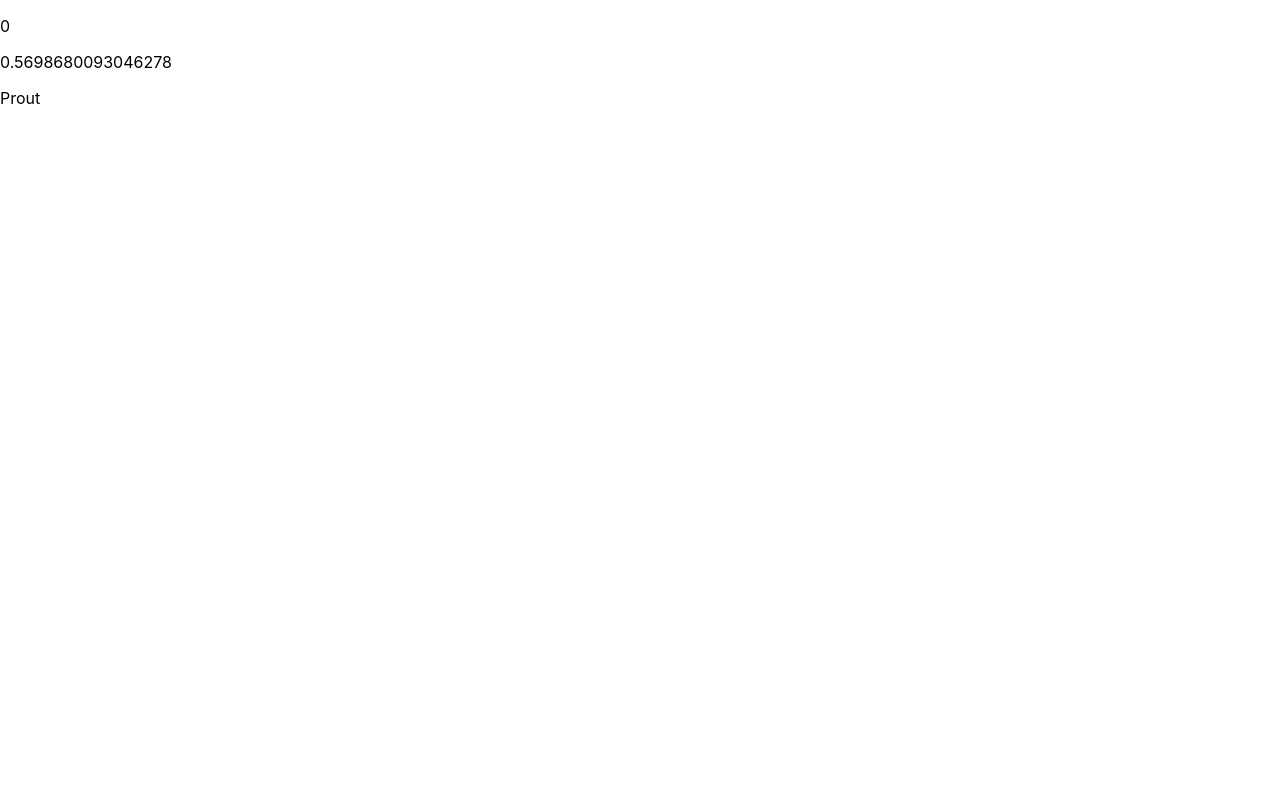
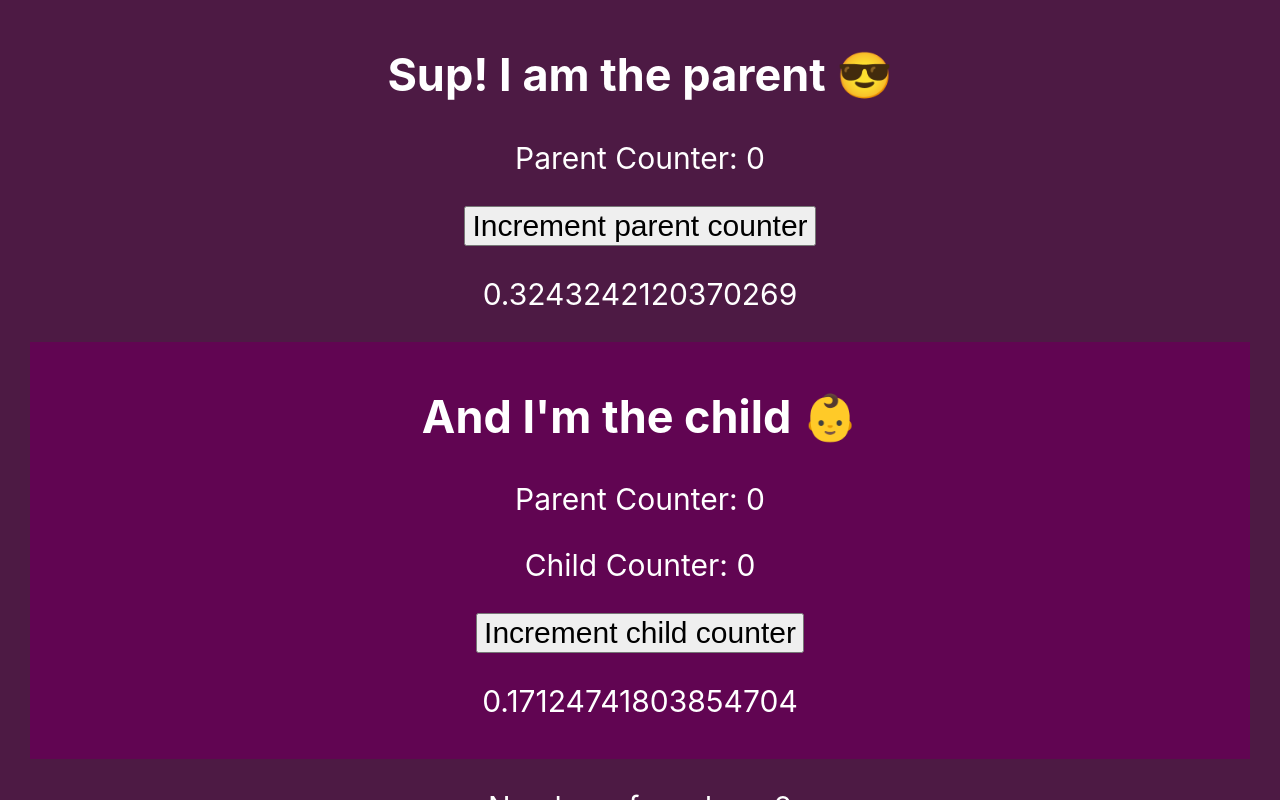
Before and after one commit to pierusan/sandboxes, a React (Create React App) app in the folder web/ts-react-sandbox/: page / in a window 1280 px wide. Built offline with nearby package versions, Linux system fonts and the light colour scheme.

Commit message:
Add console logs to illustrate react lifecycle

```diff
--- a/web/ts-react-sandbox/src/App.tsx
+++ b/web/ts-react-sandbox/src/App.tsx
@@ -1,28 +1,131 @@
-import React, { useState } from "react";
+import React, { useState, useEffect, useLayoutEffect } from "react";
 import "./App.css";
 
-const Parent: React.FC = ({ children }) => {
-  const [parentCounter, setParentCounter] = useState(0);
+function sleep(milliseconds: number) {
+  var start = new Date().getTime();
+  for (var i = 0; i < 1e8; i++) {
+    if (new Date().getTime() - start > milliseconds) {
+      break;
+    }
+  }
+}
 
+// parentCounter is a prop of ChildComponent
+const ChildComponent = ({ parentCounter }: { parentCounter: number }) => {
+  console.log("child render start");
+
+  const [childCounter, setChildCounter] = useState(0);
+  // Will change on every render
   const randomNumber = Math.random();
 
+  //////////////////////////////////////////////////////////////////////////////
+  // On first render
+  //////////////////////////////////////////////////////////////////////////////
+  useEffect(() => {
+    console.log("child useEffect[]");
+  }, []);
+
+  useLayoutEffect(() => {
+    console.log("child useLayoutEffect[]");
+  }, []);
+
+  //////////////////////////////////////////////////////////////////////////////
+  // On every render, when childCounter is updated
+  //////////////////////////////////////////////////////////////////////////////
+  useLayoutEffect(() => {
+    console.log("child useLayoutEffect[childCounter]");
+  }, [childCounter]);
+
+  useEffect(() => {
+    console.log("child useLayoutEffect[childCounter]");
+  }, [childCounter]);
+
+  console.log("child render end");
   return (
-    <div>
-      <p>{parentCounter}</p>
+    <div className="child-component">
+      <h2>And I'm the child 👶</h2>
+      <p>Parent Counter: {parentCounter}</p>
+      <p>Child Counter: {childCounter}</p>
+      <button
+        onClick={() => {
+          setChildCounter((prevCounter) => prevCounter + 1);
+        }}
+      >
+        Increment child counter
+      </button>
       <p>{randomNumber}</p>
-      {children}
+    </div>
+  );
+};
+
+let numRenders = 0;
+const ParentComponent: React.FC = ({ children }) => {
+  console.log("parent render start");
+
+  numRenders = numRenders + 1;
+
+  const [parentCounter, setParentCounter] = useState(0);
+  // Will change on every render
+  const randomNumber = Math.random();
+
+  //////////////////////////////////////////////////////////////////////////////
+  // On first render
+  //////////////////////////////////////////////////////////////////////////////
+  useEffect(() => {
+    console.log("parent useEffect[]");
+  }, []);
+
+  useLayoutEffect(() => {
+    console.log("parent useLayoutEffect[]");
+  }, []);
+
+  //////////////////////////////////////////////////////////////////////////////
+  // On every render, when parentCounter is updated
+  //////////////////////////////////////////////////////////////////////////////
+  useLayoutEffect(() => {
+    console.log("parent useLayoutEffect[parentCounter]");
+  }, [parentCounter]);
+
+  useEffect(() => {
+    console.log("parent useLayoutEffect[parentCounter]");
+  }, [parentCounter]);
+
+  console.log("parent render end");
+
+  return (
+    <div className="parent-component">
+      <h2>Sup! I am the parent 😎</h2>
+      <p>Parent Counter: {parentCounter}</p>
+      <button
+        onClick={() => {
+          console.log("Clicked parent counter. Will sleep");
+          setParentCounter((prevCounter) => {
+            console.log("Increment parent counter by 1");
+            return prevCounter + 1;
+          });
+          setParentCounter((prevCounter) => {
+            console.log("Increment parent counter by 1 again");
+            return prevCounter + 1;
+          });
+
+          // Turns out there is a queue for the state updater, so actually it
+          // will first sleep and then, except sometimes 🤷‍♂️
+          sleep(1000);
+        }}
+      >
+        Increment parent counter
+      </button>
+      <p>{randomNumber}</p>
+      <ChildComponent parentCounter={parentCounter} />
+      <p>Number of renders: {numRenders}</p>
     </div>
   );
 };
 
 function App() {
   return (
-    <div className="App">
-      <header className="App-header">
-        <Parent>
-          <p>Prout</p>
-        </Parent>
-      </header>
+    <div className="container">
+      <ParentComponent />
     </div>
   );
 }
```
